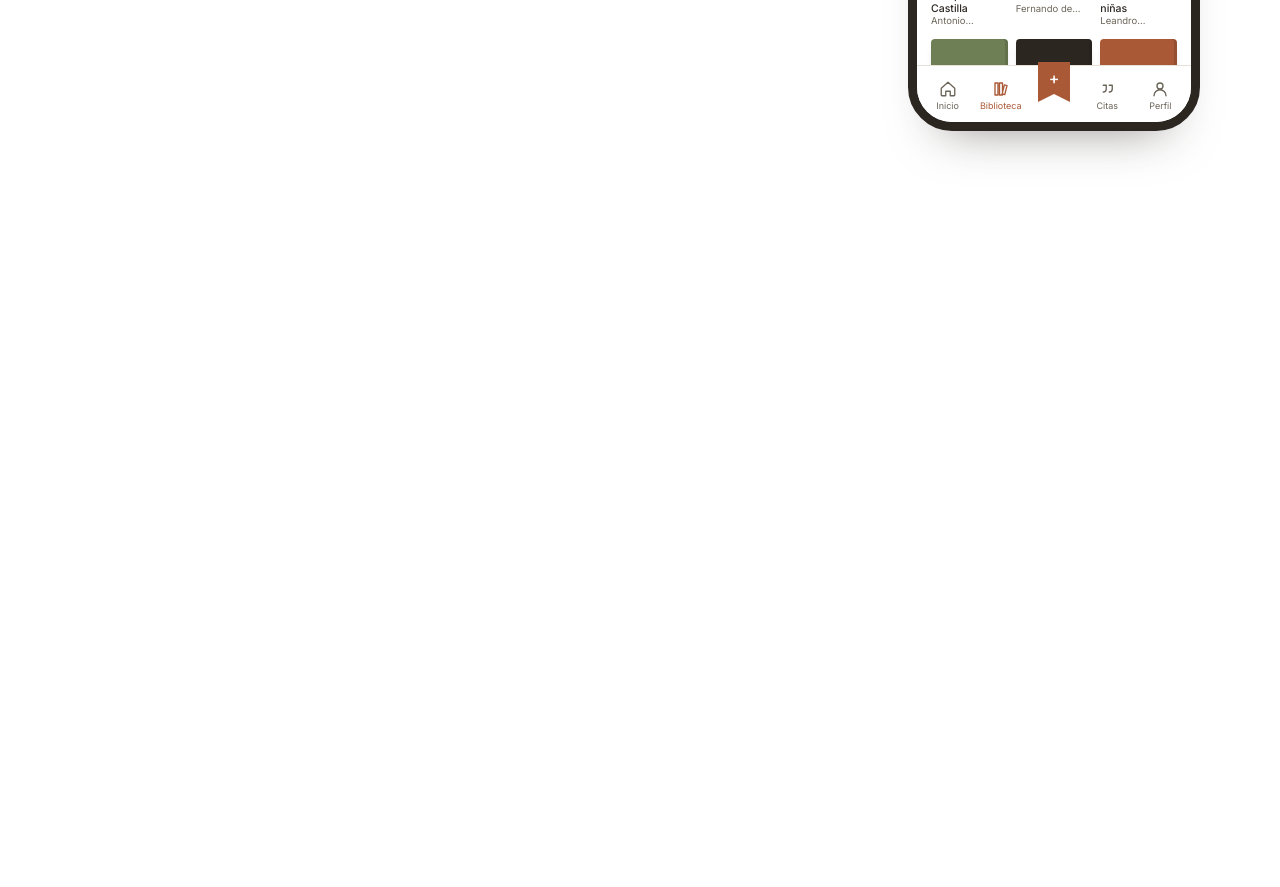
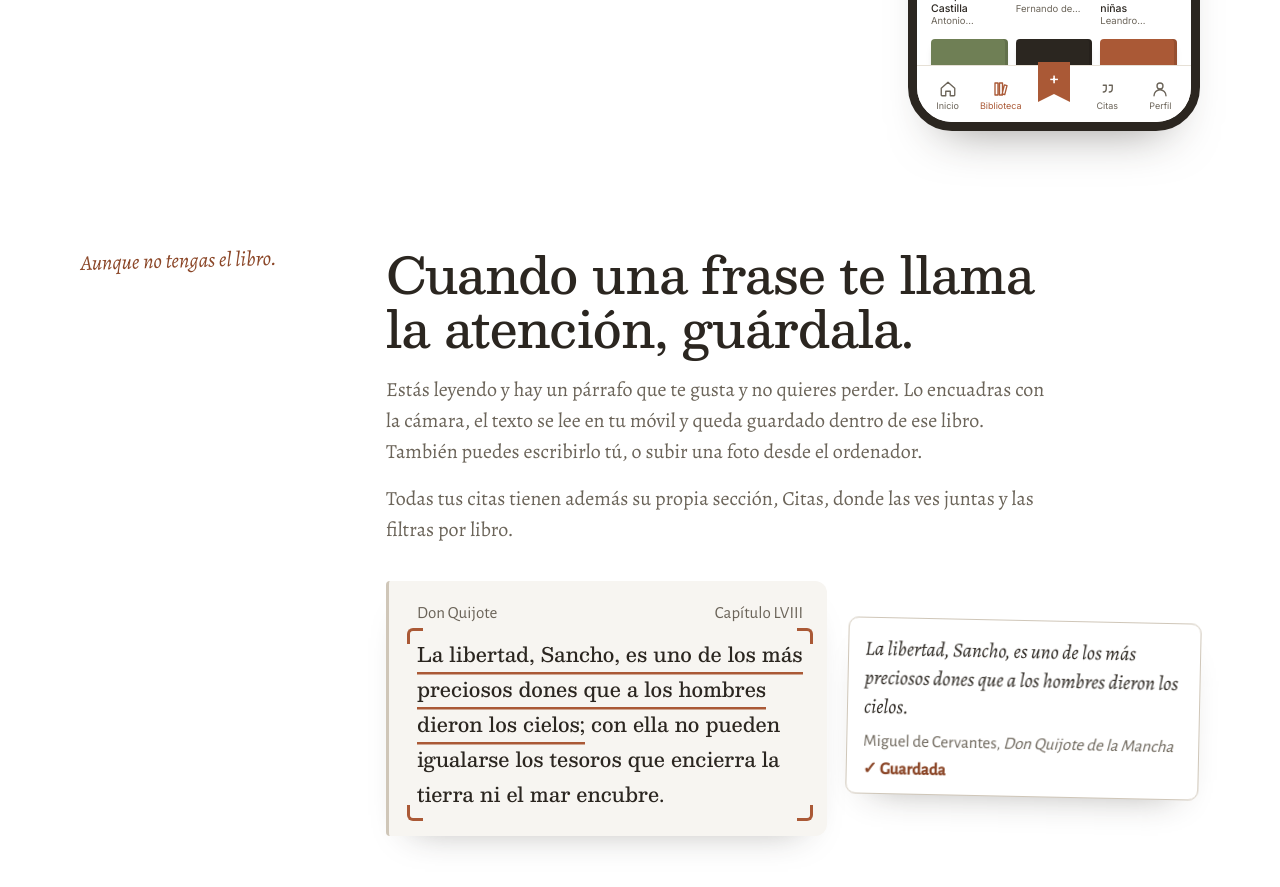
Before and after one commit to IsaSaete/biblioteca-frontend, a React (Vite) app: page / in a window 1280 px wide. Shown: the part 2000-2887 px from the top of the page. Before the commit the page ends 2195 px from the top, so only its background shows below. Built offline with nearby package versions, Linux system fonts and the light colour scheme; no server answers.

Commit message:
Add the quotes section with the underline and the camera frame
Co-Authored-By: Claude Sonnet 5.5 <noreply@anthropic.com>
Claude-Session: https://claude.ai/code/session_01PxgBujbFCA54HJni8btLPb

```diff
--- /dev/null
+++ b/src/domains/landing/components/QuotesSection/QuotesSection.tsx
@@ -0,0 +1,232 @@
+import Box from "@mui/material/Box";
+import { keyframes } from "@mui/material/styles";
+import Typography from "@mui/material/Typography";
+import { quotesContent } from "../../content/landingContent";
+import { useOnceInView } from "../../hooks/useOnceInView";
+import { themeVars } from "../../themeVars";
+import LandingSection from "../LandingSection/LandingSection";
+import SectionTitle from "../SectionTitle/SectionTitle";
+
+const draw = keyframes`
+  from { background-size: 0 2.5px; }
+  to { background-size: 100% 2.5px; }
+`;
+const scan = keyframes`
+  0% { top: 6%; opacity: .8; }
+  100% { top: 94%; opacity: 0; }
+`;
+
+const corners = [
+  {
+    top: 0,
+    left: 0,
+    borderTopWidth: 3,
+    borderLeftWidth: 3,
+    borderTopLeftRadius: 6,
+  },
+  {
+    top: 0,
+    right: 0,
+    borderTopWidth: 3,
+    borderRightWidth: 3,
+    borderTopRightRadius: 6,
+  },
+  {
+    bottom: 0,
+    left: 0,
+    borderBottomWidth: 3,
+    borderLeftWidth: 3,
+    borderBottomLeftRadius: 6,
+  },
+  {
+    bottom: 0,
+    right: 0,
+    borderBottomWidth: 3,
+    borderRightWidth: 3,
+    borderBottomRightRadius: 6,
+  },
+];
+
+const { page, card } = quotesContent;
+
+// Único movimiento de la landing: el subrayado y el marco de cámara, una vez,
+// al entrar la escena en pantalla. Con `prefers-reduced-motion` no se mueve.
+const QuotesSection = () => {
+  const { ref, seen } = useOnceInView<HTMLDivElement>();
+
+  return (
+    <LandingSection note={quotesContent.note}>
+      <SectionTitle>{quotesContent.title}</SectionTitle>
+      {quotesContent.paragraphs.map((text) => (
+        <Typography
+          key={text}
+          variant="landingText"
+          component="p"
+          sx={{ color: "text.secondary", maxWidth: "33em", "& + &": { mt: 4 } }}
+        >
+          {text}
+        </Typography>
+      ))}
+      <Box
+        ref={ref}
+        sx={(theme) => ({
+          display: "grid",
+          gridTemplateColumns: "minmax(0, 1.25fr) minmax(0, 1fr)",
+          gap: 5,
+          alignItems: "center",
+          mt: 9,
+          [theme.breakpoints.down("md")]: {
+            gridTemplateColumns: "minmax(0, 1fr)",
+          },
+        })}
+      >
+        <Box
+          sx={(theme) => ({
+            position: "relative",
+            bgcolor: "background.paper",
+            borderRadius: "4px 12px 12px 4px",
+            borderLeft: `3px solid ${themeVars(theme).palette.landing.lineStrong}`,
+            pt: 5,
+            pr: 6,
+            pb: 6,
+            pl: 7,
+            boxShadow: "0 18px 36px -26px rgba(43,38,32,.4)",
+          })}
+        >
+          <Typography
+            variant="landingUi"
+            component="div"
+            aria-hidden="true"
+            sx={{
+              display: "flex",
+              justifyContent: "space-between",
+              mb: 3,
+              fontWeight: 400,
+              color: "text.secondary",
+            }}
+          >
+            <span>{page.book}</span>
+            <span>{page.chapter}</span>
+          </Typography>
+          <Typography
+            variant="landingDisplay"
+            component="p"
+            sx={{ position: "relative", fontSize: "1em", lineHeight: 1.75 }}
+          >
+            <Box
+              component="span"
+              sx={(theme) => ({
+                backgroundImage: `linear-gradient(${themeVars(theme).palette.primary.main}, ${themeVars(theme).palette.primary.main})`,
+                backgroundRepeat: "no-repeat",
+                backgroundSize: "100% 2.5px",
+                backgroundPosition: "0 100%",
+                pb: 1,
+                boxDecorationBreak: "clone",
+                WebkitBoxDecorationBreak: "clone",
+                ...(seen && {
+                  animation: `${draw} 1.6s ease-out both`,
+                  "@media (prefers-reduced-motion: reduce)": {
+                    animation: "none",
+                  },
+                }),
+              })}
+            >
+              {page.highlighted}
+            </Box>{" "}
+            {page.rest}
+            <Box
+              aria-hidden="true"
+              component="span"
+              sx={{
+                position: "absolute",
+                inset: "-9px -10px",
+                pointerEvents: "none",
+              }}
+            >
+              {corners.map((corner, index) => (
+                <Box
+                  key={index}
+                  component="i"
+                  sx={(theme) => ({
+                    position: "absolute",
+                    width: 16,
+                    height: 16,
+                    border: "0 solid",
+                    borderColor: themeVars(theme).palette.primary.main,
+                    ...corner,
+                  })}
+                />
+              ))}
+              <Box
+                component="b"
+                sx={(theme) => ({
+                  position: "absolute",
+                  left: "-6px",
+                  right: "-6px",
+                  top: "50%",
+                  height: 2,
+                  opacity: 0,
+                  bgcolor: themeVars(theme).palette.primary.main,
+                  ...(seen && {
+                    animation: `${scan} 1.6s ease-in-out 1 both`,
+                    "@media (prefers-reduced-motion: reduce)": {
+                      animation: "none",
+                    },
+                  }),
+                })}
+              />
+            </Box>
+          </Typography>
+        </Box>
+        <Box
+          component="figure"
+          sx={(theme) => ({
+            m: 0,
+            px: 4,
+            pt: 4,
+            pb: 3,
+            bgcolor: "background.default",
+            border: `1px solid ${themeVars(theme).palette.landing.lineStrong}`,
+            borderRadius: "10px",
+            transform: "rotate(1.2deg)",
+            boxShadow: "0 18px 36px -26px rgba(43,38,32,.45)",
+            [theme.breakpoints.down("md")]: { transform: "none" },
+          })}
+        >
+          <Typography
+            variant="landingNote"
+            component="blockquote"
+            sx={{ m: 0, mb: 2, fontSize: "1em", lineHeight: 1.45 }}
+          >
+            {card.text}
+          </Typography>
+          <Typography
+            variant="landingUi"
+            component="figcaption"
+            sx={{
+              display: "grid",
+              gap: 1,
+              fontWeight: 400,
+              color: "text.secondary",
+            }}
+          >
+            <span>
+              {card.author}, <i>{card.book}</i>
+            </span>
+            <Box
+              component="span"
+              sx={(theme) => ({
+                color: themeVars(theme).palette.landing.note,
+                fontWeight: 700,
+              })}
+            >
+              ✓ {card.saved}
+            </Box>
+          </Typography>
+        </Box>
+      </Box>
+    </LandingSection>
+  );
+};
+
+export default QuotesSection;
--- a/src/domains/landing/content/landingContent.ts
+++ b/src/domains/landing/content/landingContent.ts
@@ -43,3 +43,25 @@ export const tagsContent = {
   text: "Cada libro puede llevar tus propias etiquetas, como «club de lectura» o «ensayo», y luego las usas de filtro para encontrar justo lo que buscas. Marcas tus favoritos y si lo estás leyendo, ya lo leíste o lo tienes pendiente.",
   groupLabel: "Probar un filtro",
 } as const;
+
+export const quotesContent = {
+  note: "Aunque no tengas el libro.",
+  title: "Cuando una frase te llama la atención, guárdala.",
+  paragraphs: [
+    "Estás leyendo y hay un párrafo que te gusta y no quieres perder. Lo encuadras con la cámara, el texto se lee en tu móvil y queda guardado dentro de ese libro. También puedes escribirlo tú, o subir una foto desde el ordenador.",
+    "Todas tus citas tienen además su propia sección, Citas, donde las ves juntas y las filtras por libro.",
+  ],
+  page: {
+    book: "Don Quijote",
+    chapter: "Capítulo LVIII",
+    highlighted:
+      "La libertad, Sancho, es uno de los más preciosos dones que a los hombres dieron los cielos;",
+    rest: "con ella no pueden igualarse los tesoros que encierra la tierra ni el mar encubre.",
+  },
+  card: {
+    text: "La libertad, Sancho, es uno de los más preciosos dones que a los hombres dieron los cielos.",
+    author: "Miguel de Cervantes",
+    book: "Don Quijote de la Mancha",
+    saved: "Guardada",
+  },
+} as const;
--- a/src/domains/landing/pages/LandingPage/LandingPage.tsx
+++ b/src/domains/landing/pages/LandingPage/LandingPage.tsx
@@ -2,6 +2,7 @@ import { preload } from "react-dom";
 import Box from "@mui/material/Box";
 import AddBookMethods from "../../components/AddBookMethods/AddBookMethods";
 import Bookshelf from "../../components/Bookshelf/Bookshelf";
+import QuotesSection from "../../components/QuotesSection/QuotesSection";
 import TagsDemo from "../../components/TagsDemo/TagsDemo";
 import LandingHeader from "../../components/LandingHeader/LandingHeader";
 import LandingIntro from "../../components/LandingIntro/LandingIntro";
@@ -45,6 +46,7 @@ const LandingPage = () => {
           <LandingIntro />
           <AddBookMethods />
           <TagsDemo />
+          <QuotesSection />
         </Box>
       </Box>
     </Box>
```
